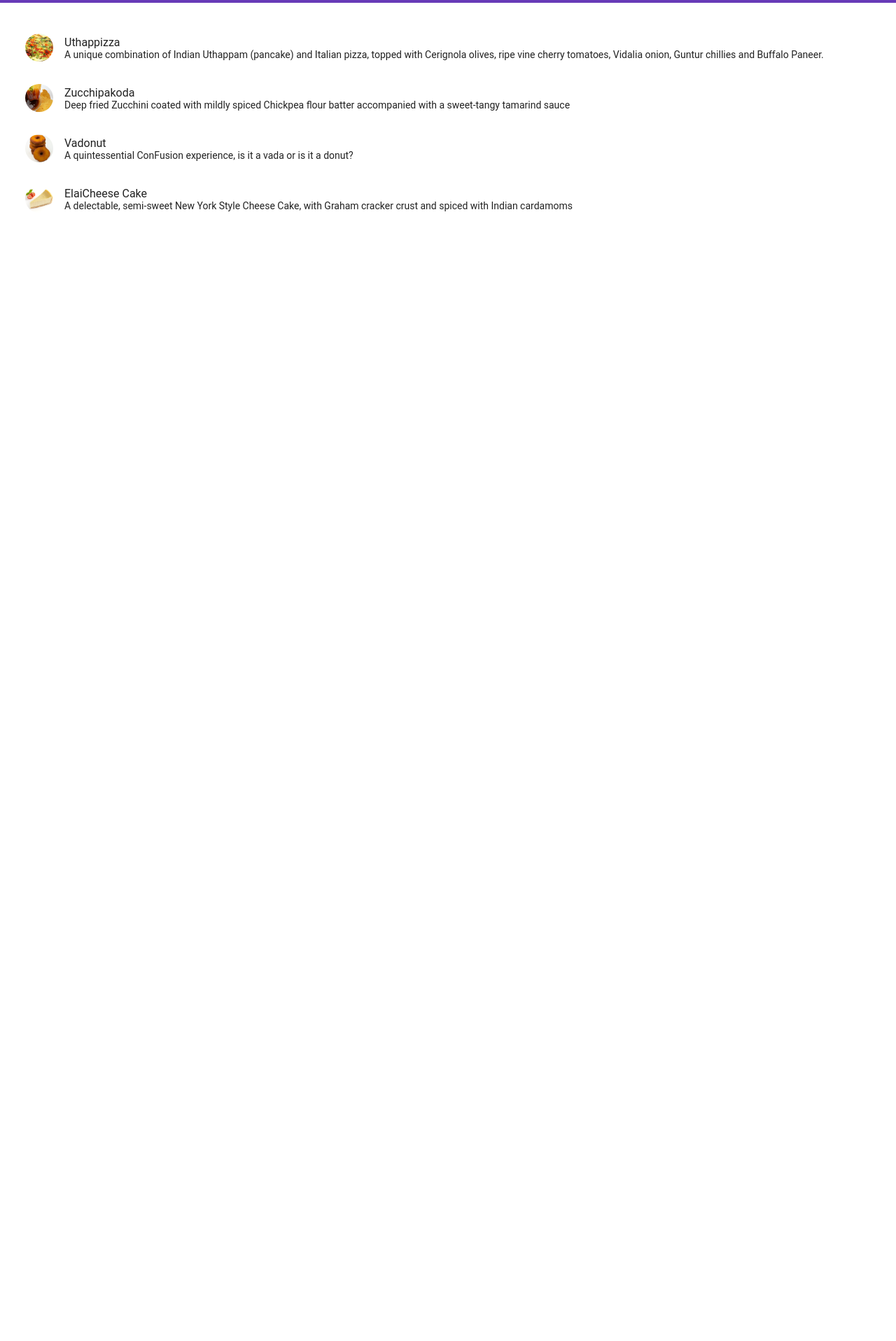
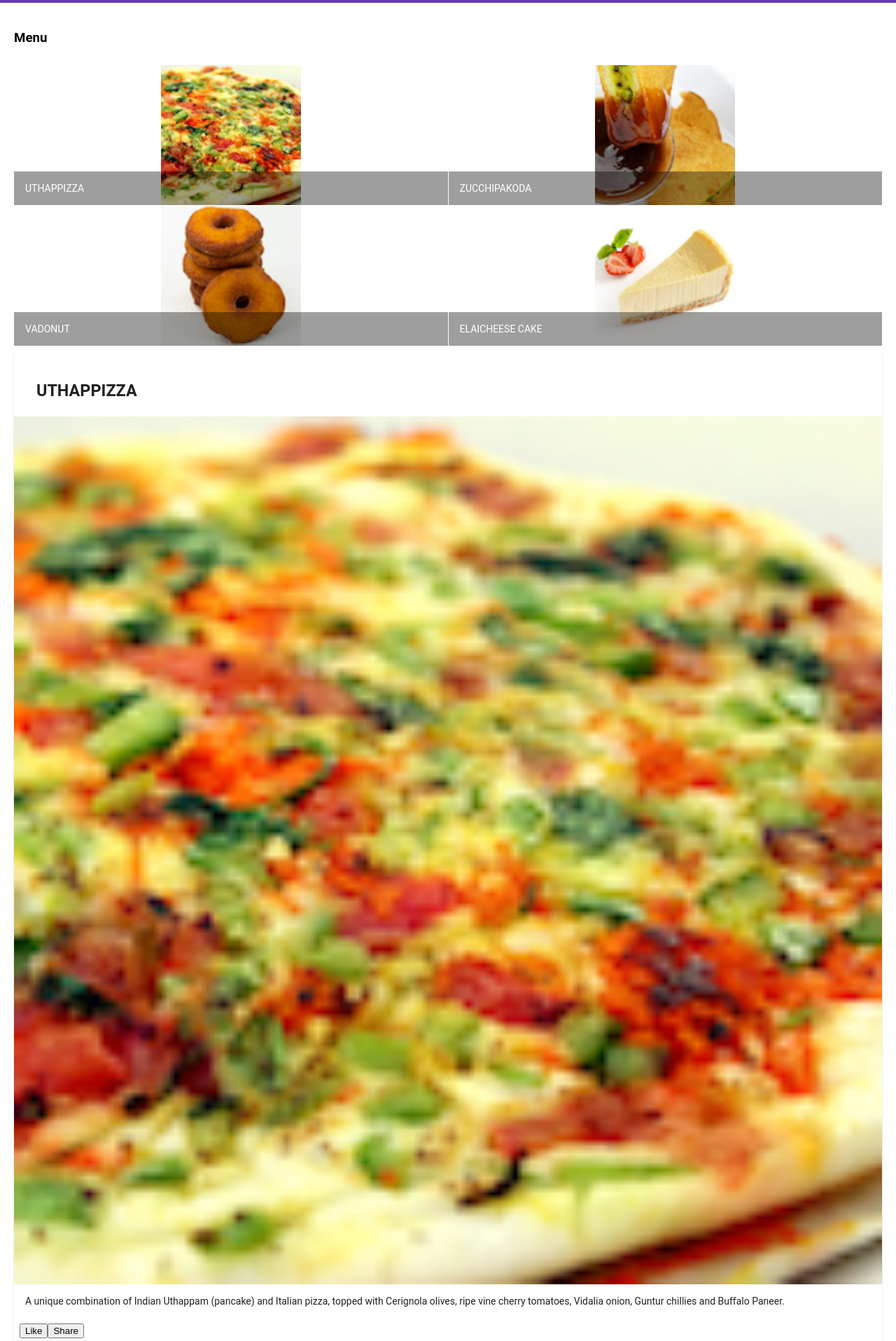
Before and after one commit to niroshan123/Coursera-Angular, an Angular app: page / in a window 1280 px wide. Shown: the part 60-1976 px from the top of the page at 70% size. Before the commit the page ends 800 px from the top, so only its background shows below. Built offline with nearby package versions, Linux system fonts and the light colour scheme.

Commit message:
added the card compo II

```diff
--- a/src/app/app.module.ts
+++ b/src/app/app.module.ts
@@ -1,6 +1,7 @@
 import { BrowserModule } from '@angular/platform-browser';
 import { NgModule } from '@angular/core';
 import {MatToolbarModule} from '@angular/material/toolbar';
+import {MatCardModule} from '@angular/material/card';
 import {BrowserAnimationsModule} from '@angular/platform-browser/animations';
 import {FlexLayoutModule} from '@angular/flex-layout';
 
@@ -8,6 +9,7 @@
 import 'hammerjs';
 import { MenuComponent } from './menu/menu.component';
 import { MatListModule } from '@angular/material/list';
+import {MatGridListModule} from '@angular/material/grid-list';
 
 
 @NgModule({
@@ -20,7 +22,9 @@
     MatToolbarModule,
     BrowserAnimationsModule,
     FlexLayoutModule,
-    MatListModule
+    MatListModule,
+    MatGridListModule,
+    MatCardModule
   ],
   providers: [],
   bootstrap: [AppComponent]
--- a/src/app/menu/menu.component.html
+++ b/src/app/menu/menu.component.html
@@ -2,14 +2,45 @@
      fxLayout="column"
      fxLayoutGap="10px">
 
-  <mat-list fxFlex>
-    <mat-list-item *ngFor="let dish of dishes">
-      <img matListAvatar src={{dish.image}} alt={{dish.name}}>
-      <h1 matLine> {{dish.name}} </h1>
-      <p matLine>
-        <span> {{dish.description}} </span>
-      </p>
-    </mat-list-item>
-  </mat-list>
+<div fxFlex>
+  <div>
+    <h3>Menu</h3>
+  </div>
+</div>
+
+<div fxFlex>
+  <mat-grid-list cols="2" rowHeight="200px">
+    <mat-grid-tile *ngFor="let dish of dishes">
+      <img height="200px" src={{dish.image}} alt={{dish.name}}>
+   <mat-grid-tile-footer>
+    <h1 matLine> {{dish.name | uppercase }} </h1>
+   </mat-grid-tile-footer>
+    </mat-grid-tile>
+  </mat-grid-list>
+</div>
+
+<div fxFlex *ngIf="selectedDish">
+  <mat-card>
+    <mat-card-header>
+      <mat-card-title>
+<h3>
+  {{selectedDish.name | uppercase}}
+</h3>
+      </mat-card-title>
+    </mat-card-header>
+    <img mat-card-image src="{{selectedDish.image}}" alt="{{selectedDish.name}}">
+      <mat-card-content>
+<p>{{selectedDish.description}}</p>
+      </mat-card-content>
+
+<mat-card-actions>
+  <button mat-button>Like</button>
+  <button mat-button>Share</button>
+
+</mat-card-actions>
+
+  </mat-card>
+</div>
+
 
 </div>
--- a/src/app/menu/menu.component.ts
+++ b/src/app/menu/menu.component.ts
@@ -1,15 +1,7 @@
 import { Component, OnInit } from '@angular/core';
 import { Dish } from '../dish';
 
-@Component({
-  selector: 'app-menu',
-  templateUrl: './menu.component.html',
-  styleUrls: ['./menu.component.scss']
-})
-export class MenuComponent implements OnInit {
-
-
-  dishes: Dish[] =[
+const DISHES : Dish[] = [
   {
     id: '0',
     name: 'Uthappizza',
@@ -53,6 +45,14 @@
   }
  ];
 
+@Component({
+  selector: 'app-menu',
+  templateUrl: './menu.component.html',
+  styleUrls: ['./menu.component.scss']
+})
+export class MenuComponent implements OnInit {
+  dishes= DISHES;
+  selectedDish= DISHES[0];
   constructor() { }
 
   ngOnInit() {
```
Lines whose indentation alone changed are shown as unchanged.
